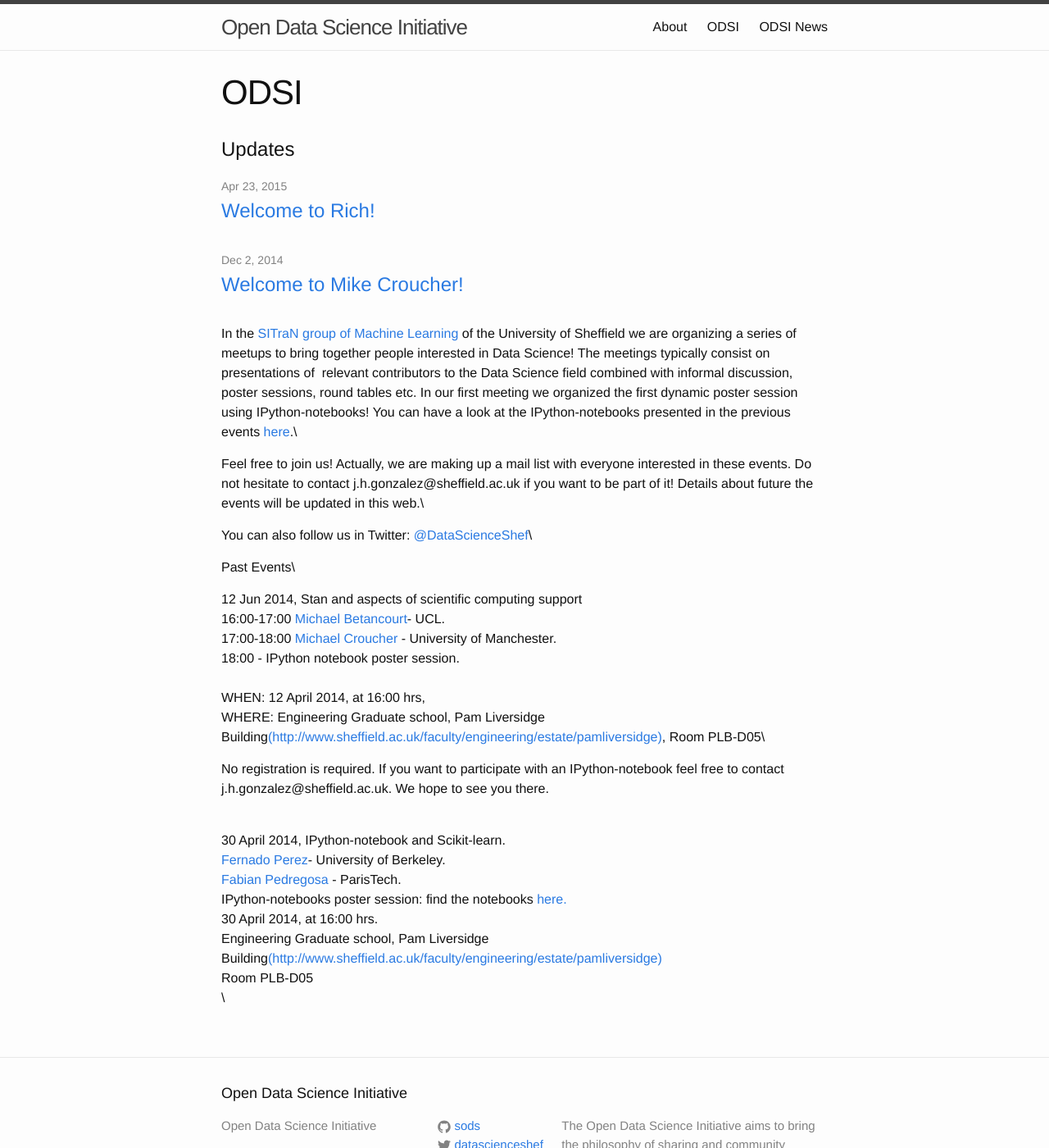
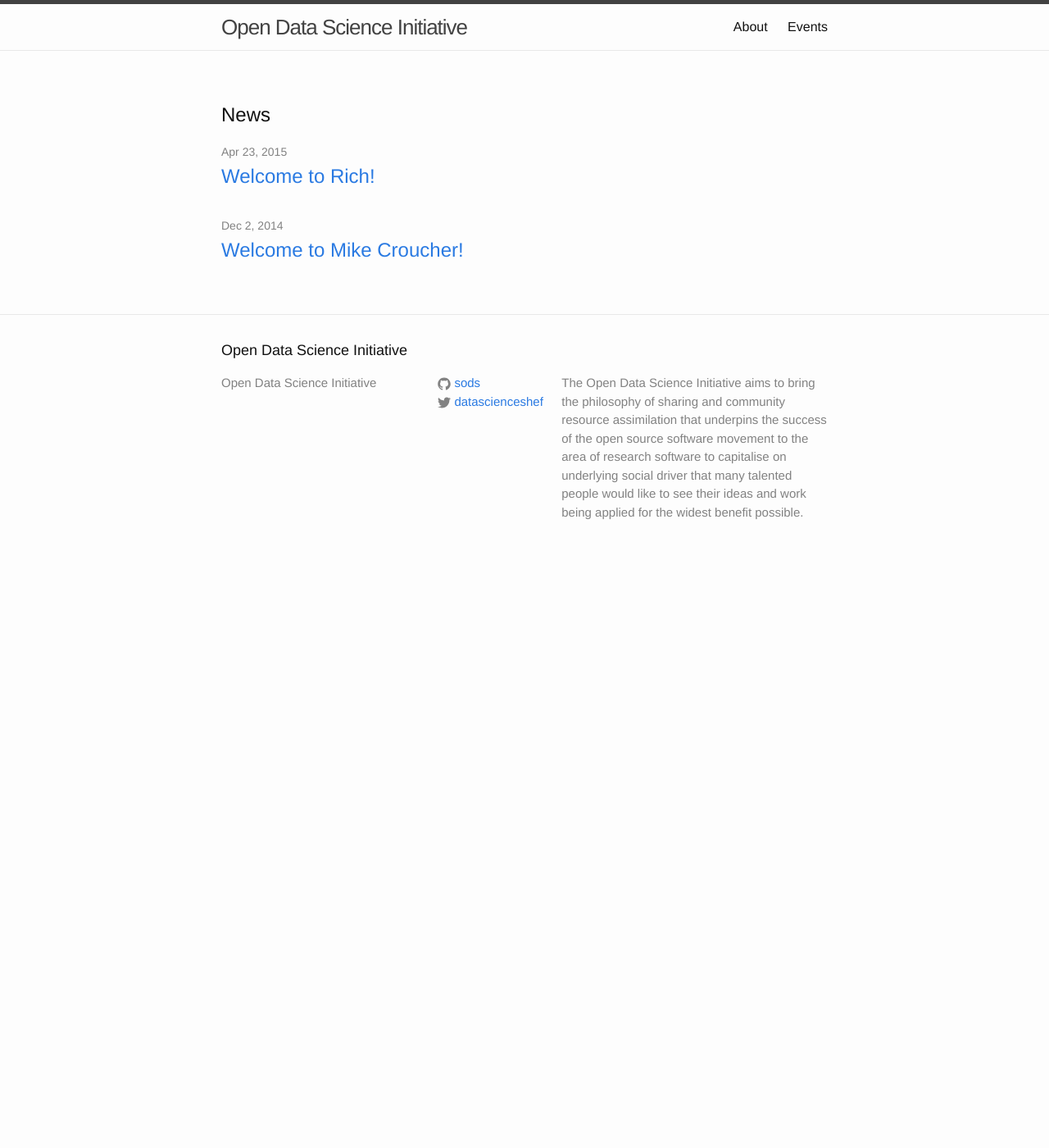
Before and after one commit to sods/sods.github.io, a Jekyll site: the page built from index.md, in a window 1280 px wide and 1400 px high. Shown: the whole window at 82% size. Built offline with Jekyll 4.4.1, drawn with Linux system fonts in a browser that asks for light colours.

Commit message:
Updates to sites.

```diff
--- a/index.md
+++ b/index.md
@@ -1,11 +1,10 @@
 ---
 layout: page
-title: ODSI
 tagline: open data science initiative
 ---
 
 
-# Updates
+# News
 
 <ul class="post-list">
     {% for post in site.posts %}
@@ -18,57 +17,3 @@ tagline: open data science initiative
       </li>
     {% endfor %}
   </ul>
-
-
-In the [SITraN group of Machine
-Learning](http://ml.dcs.shef.ac.uk/sitran/) of the University of
-Sheffield we are organizing a series of meetups to bring together people
-interested in Data Science! The meetings typically consist on
-presentations of  relevant contributors to the Data Science field
-combined with informal discussion, poster sessions, round tables etc. In
-our first meeting we organized the first dynamic poster session using
-IPython-notebooks! You can have a look at the IPython-notebooks
-presented in the previous events
-[here](http://nbviewer.ipython.org/github/SheffieldML/notebook/blob/master/datascience/index.ipynb).\
-
-Feel free to join us! Actually, we are making up a mail list with
-everyone interested in these events. Do not hesitate to contact
-j.h.gonzalez@sheffield.ac.uk if you want to be part of it! Details about
-future the events will be updated in this web.\
-
-You can also follow us in Twitter:
-[@DataScienceShef](https://twitter.com/DataScienceShef)\
-
-
-Past Events\
-
- 12 Jun 2014, Stan and aspects of scientific computing support \
- 16:00-17:00 [Michael Betancourt](http://www.homepages.ucl.ac.uk/%7Eucakmjb/)- UCL.\
- 17:00-18:00 [Michael Croucher](https://twitter.com/walkingrandomly)
-[](http://scholar.google.fr/citations?user=PJQNw9oAAAAJ&hl=en)-
-University of Manchester.\
- 18:00 - IPython notebook poster session.\
- \
- WHEN: 12 April 2014, at 16:00 hrs, \
- WHERE: Engineering Graduate school, Pam Liversidge
-Building[(http://www.sheffield.ac.uk/faculty/engineering/estate/pamliversidge)](http://www.sheffield.ac.uk/faculty/engineering/estate/pamliversidge),
-Room PLB-D05\
-
-
-No registration is required. If you want to participate with an
-IPython-notebook feel free to contact j.h.gonzalez@sheffield.ac.uk. We
-hope to see you there.
-
- \
- 30 April 2014, IPython-notebook and Scikit-learn.\
- [Fernado Perez](http://fperez.org/)- University of Berkeley.\
- [Fabian
-Pedregosa](http://scholar.google.fr/citations?user=PJQNw9oAAAAJ&hl=en) -
-ParisTech.\
- IPython-notebooks poster session: find the notebooks
-[here.](http://nbviewer.ipython.org/github/SheffieldML/notebook/blob/master/datascience/index.ipynb)\
- 30 April 2014, at 16:00 hrs.\
- Engineering Graduate school, Pam Liversidge
-Building[(http://www.sheffield.ac.uk/faculty/engineering/estate/pamliversidge)](http://www.sheffield.ac.uk/faculty/engineering/estate/pamliversidge)\
- Room PLB-D05\
-\
```
Also changed, not shown: events.md (added, +44 -0 lines), news.md (deleted, +0 -5 lines).
